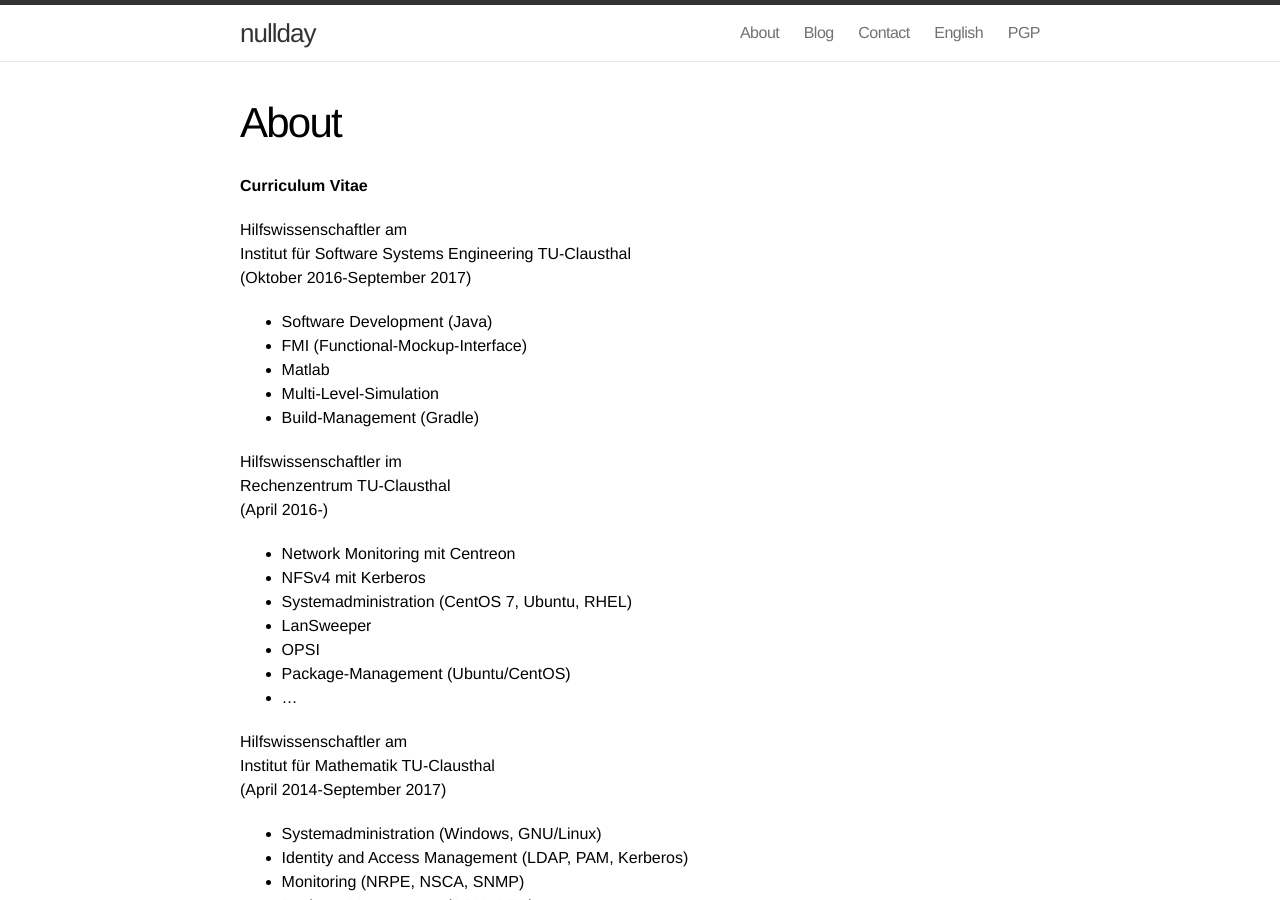
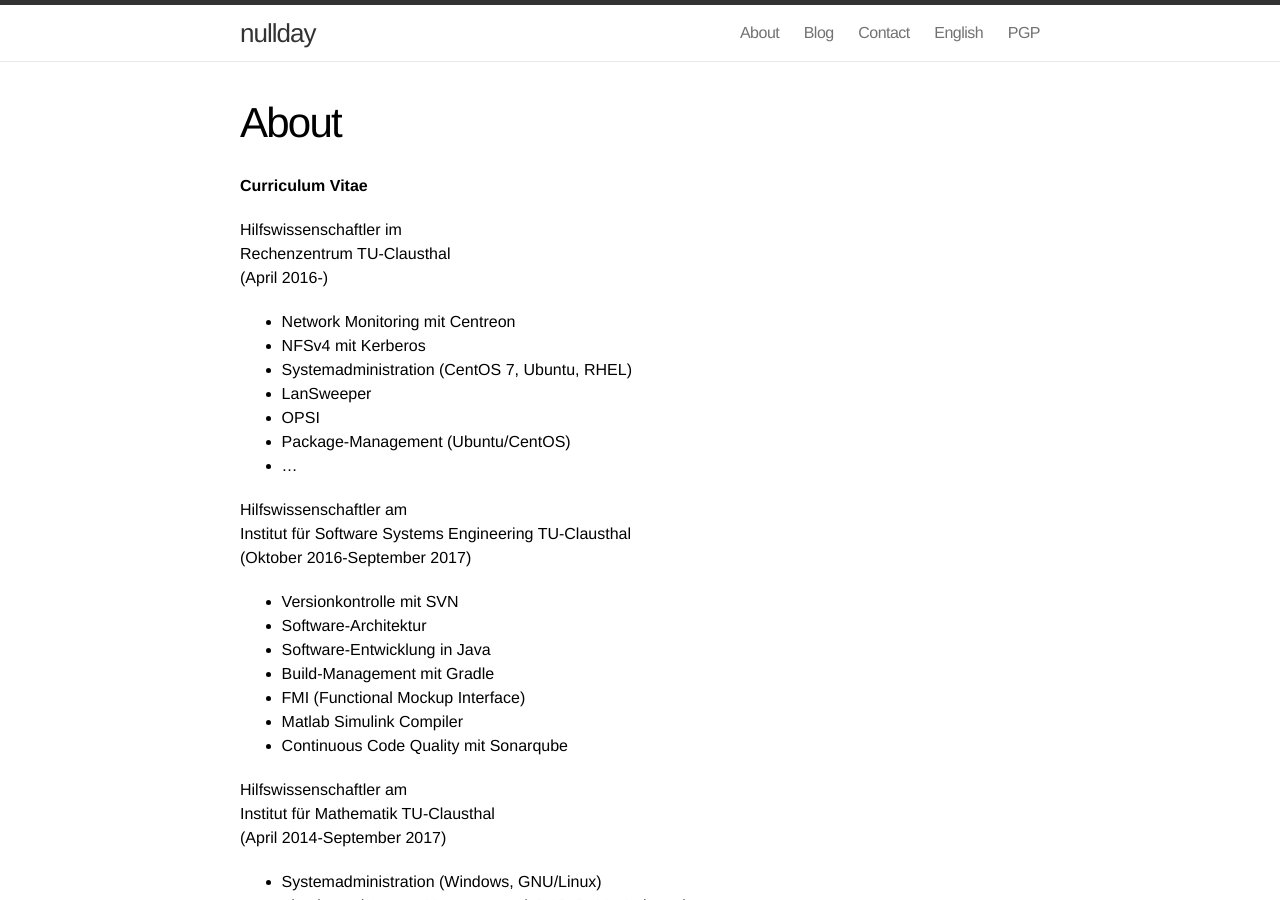
Before and after one commit to shibumi/shibumi.dev, a Jekyll site: the page built from about.md, in a window 1280 px wide and 900 px high. Built offline with Jekyll 4.4.1, drawn with Linux system fonts in a browser that asks for light colours; nearby versions of some CDN libraries; some of the changed text lies outside the part shown.

Commit message:
added new skills for TUC job

```diff
--- a/_config.yml
+++ b/_config.yml
@@ -1,7 +1,7 @@
 # Site settings
 title: nullday
 email: chris@nullday.de
-description: "nullday ist der private webspace von Christian Rebischke. Letzte Veränderung: 2018-02-22"
+description: "nullday ist der private webspace von Christian Rebischke. Letzte Veränderung: 2018-03-10"
 baseurl: ""
 url: "http://www.nullday.de"
 twitter_username: sh1bumi
--- a/about.md
+++ b/about.md
@@ -5,16 +5,6 @@ permalink: /about/
 ---
 
 **Curriculum Vitae**
-
-Hilfswissenschaftler am
-Institut für Software Systems Engineering TU-Clausthal
-(Oktober 2016-September 2017)
-
-* Software Development (Java)
-* FMI (Functional-Mockup-Interface)
-* Matlab
-* Multi-Level-Simulation
-* Build-Management (Gradle)
 
 Hilfswissenschaftler im
 Rechenzentrum TU-Clausthal
@@ -27,6 +17,18 @@ Rechenzentrum TU-Clausthal
 * OPSI
 * Package-Management (Ubuntu/CentOS)
 * ...
+
+Hilfswissenschaftler am
+Institut für Software Systems Engineering TU-Clausthal
+(Oktober 2016-September 2017)
+
+* Versionkontrolle mit SVN
+* Software-Architektur
+* Software-Entwicklung in Java
+* Build-Management mit Gradle
+* FMI (Functional Mockup Interface)
+* Matlab Simulink Compiler
+* Continuous Code Quality mit Sonarqube
 
 Hilfswissenschaftler am
 Institut für Mathematik TU-Clausthal
```
